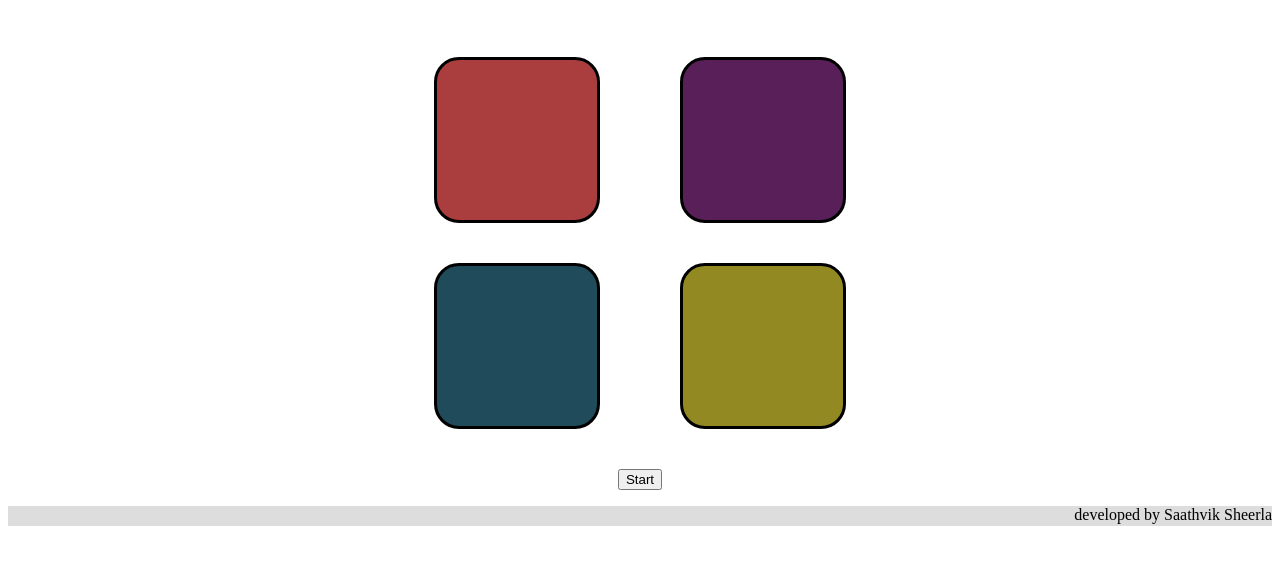
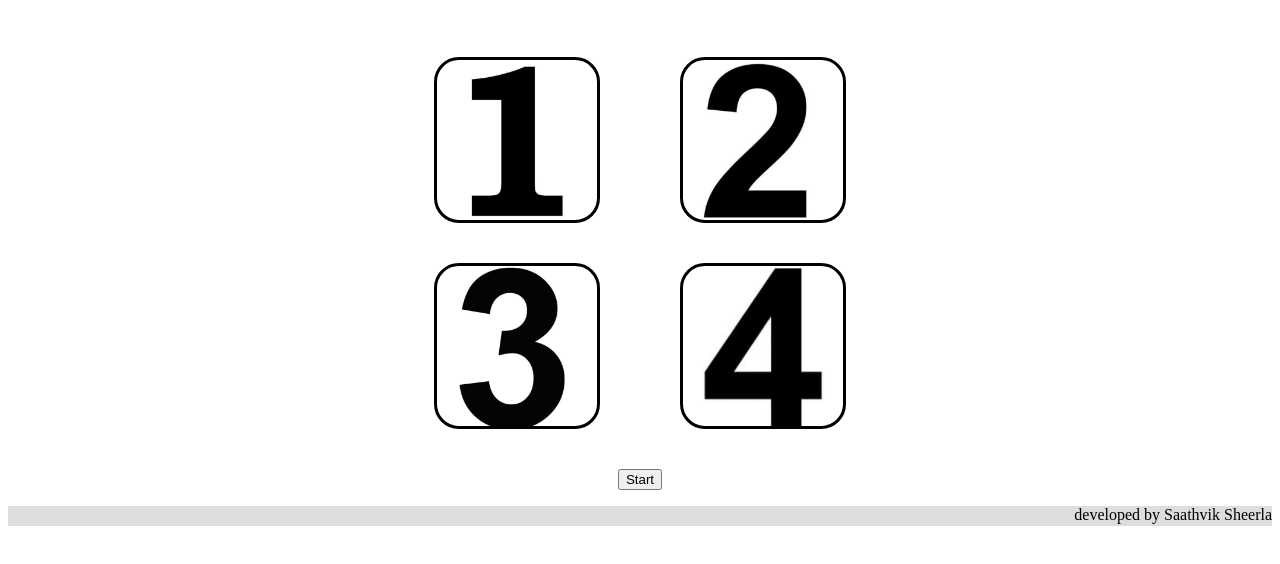
Before and after one commit to Akshaysagar11/flashN, a plain HTML site: page index.html in a window 1280 px wide. Shown: the part 110-674 px from the top of the page. Drawn offline with Linux system fonts and the light colour scheme.

Commit message:
Update style.css

```diff
--- a/style.css
+++ b/style.css
@@ -24,7 +24,7 @@ body{
 }
 
 .red{
-background-image:("oneee.jpg");
+background-image:url("oneee.jpg");
 background-size:cover;
 no-repeat;
     cursor:pointer;
@@ -34,7 +34,7 @@ no-repeat;
 }
 
 .blue{
-background-image:("threee.jpg");
+background-image:url("threee.jpg");
 background-size:cover;
 no-repeat;
     cursor:pointer;
@@ -43,7 +43,7 @@ no-repeat;
 }
 
 .voilet{
-background-image:("twoo.jpg");
+background-image:url("twoo.jpg");
 background-size:cover;
 no-repeat;
     cursor:pointer;
@@ -51,7 +51,7 @@ no-repeat;
 }
 
 .gold{
-background-image:("fourr.jpg");
+background-image:url("fourr.jpg");
 background-size:cover;
 no-repeat;
     cursor:pointer;
```
